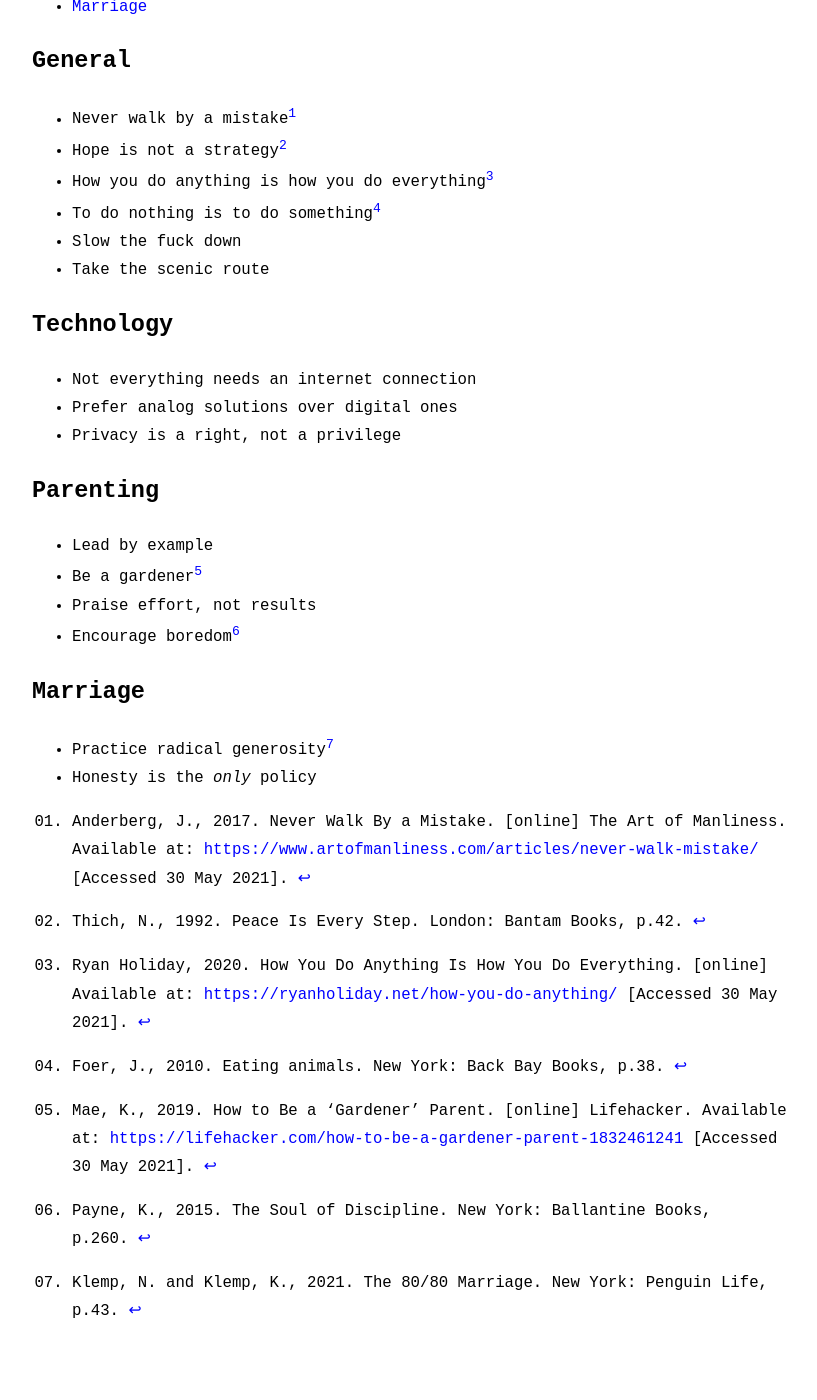
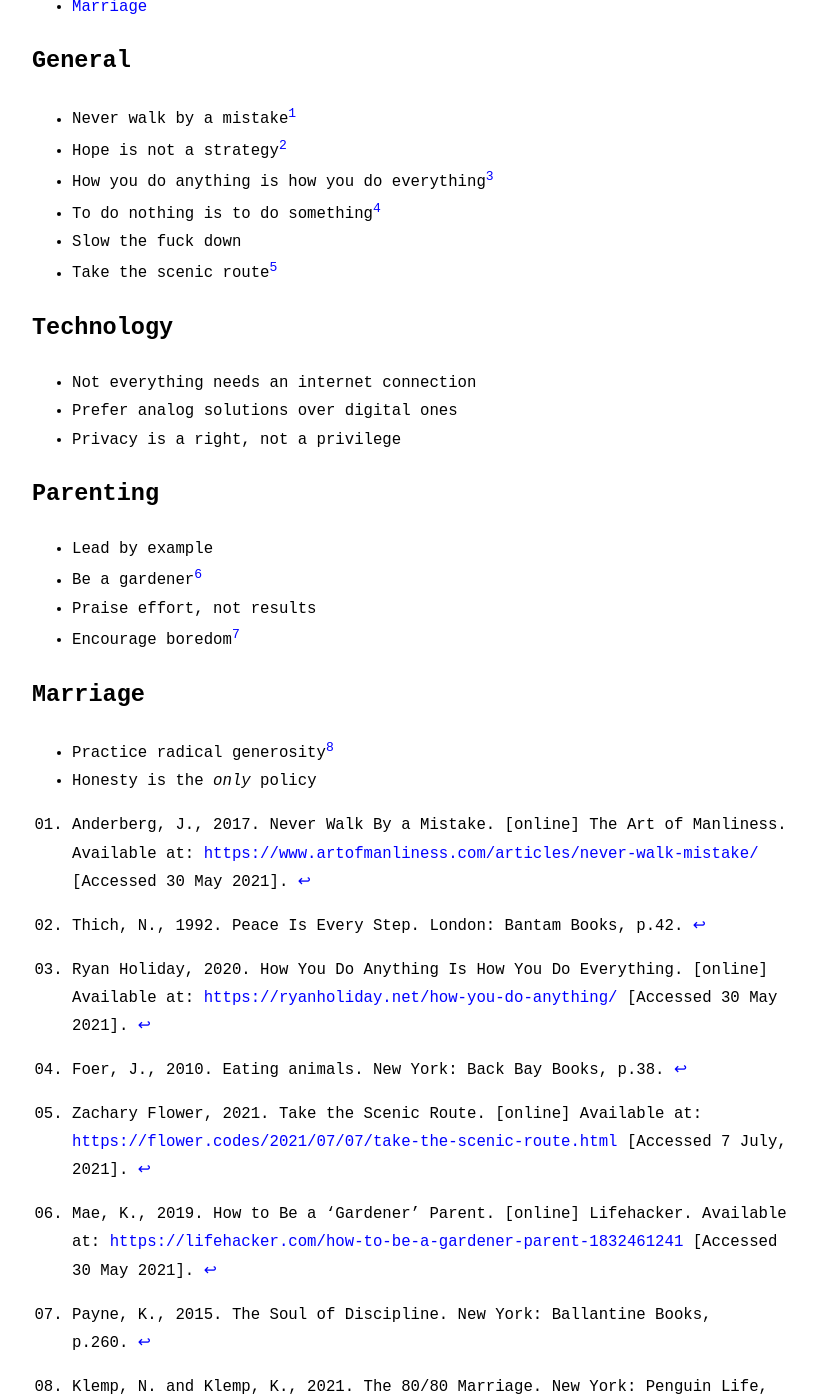
Before and after one commit to zachflower/flower.codes, a Jekyll site: the page built from rules.md, in a window 1280 px wide and 1400 px high, scrolled down 462 px. Shown: the whole window, without its empty margins (230-1047 px from the left). Built offline with Jekyll 4.4.1, drawn with Linux system fonts in a browser that asks for light colours; Markdown is read by kramdown in place of the engine named in the settings.

Commit message:
cite scenic route rule

```diff
--- a/rules.md
+++ b/rules.md
@@ -18,12 +18,13 @@ This page is a collection of rules, values, and philosophies with which I choose
 - How you do anything is how you do everything[^doing]
 - To do nothing is to do something[^nothing]
 - Slow the fuck down
-- Take the scenic route
+- Take the scenic route[^scenic]
 
 [^mistakes]: Anderberg, J., 2017. Never Walk By a Mistake. [online] The Art of Manliness. Available at: <https://www.artofmanliness.com/articles/never-walk-mistake/> [Accessed 30 May 2021].
 [^doing]: Ryan Holiday, 2020. How You Do Anything Is How You Do Everything. [online] Available at: <https://ryanholiday.net/how-you-do-anything/> [Accessed 30 May 2021].
 [^nothing]: Foer, J., 2010. Eating animals. New York: Back Bay Books, p.38.
 [^hope]: Thich, N., 1992. Peace Is Every Step. London: Bantam Books, p.42.
+[^scenic]: Zachary Flower, 2021. Take the Scenic Route. [online] Available at: <https://flower.codes/2021/07/07/take-the-scenic-route.html> [Accessed 7 July, 2021].
 
 ## Technology
 
```
